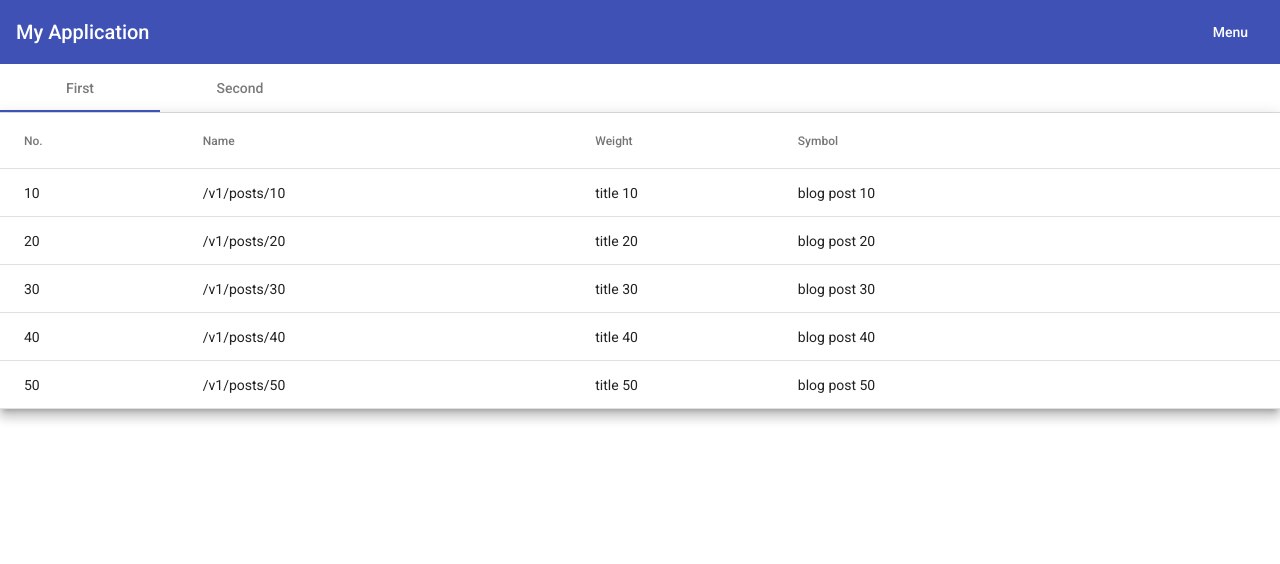
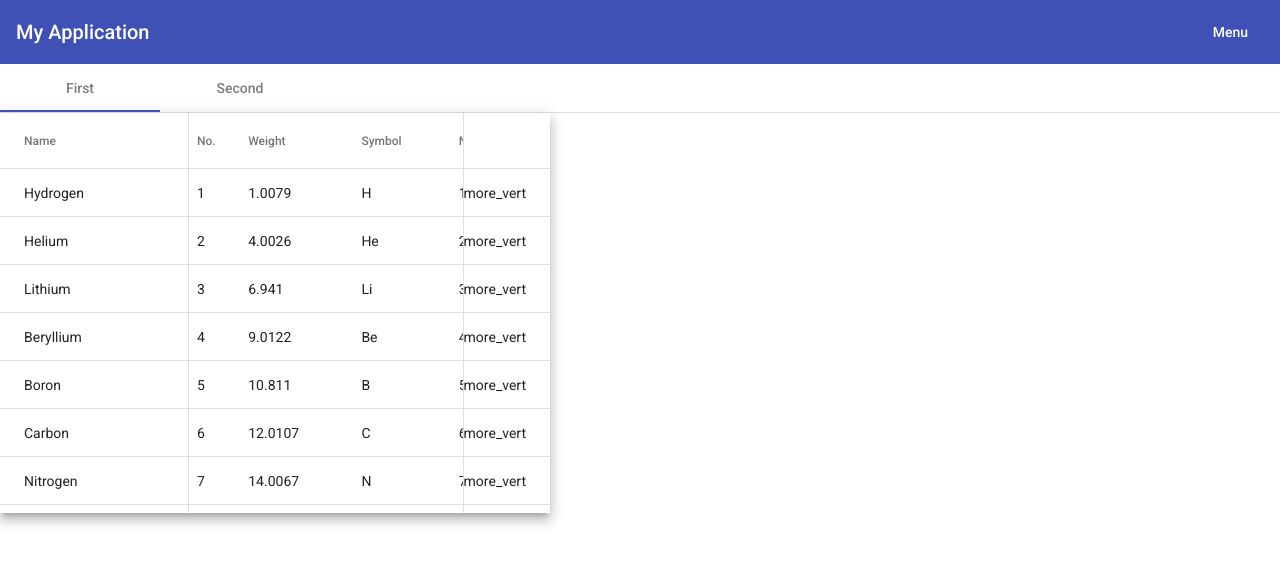
Before and after one commit to mntxwall/AngularMaterialDemo, an Angular app: page /second in a window 1280 px wide. Shown: the top 564 px of the page. Built offline with nearby package versions, Linux system fonts and the light colour scheme.

Commit message:
add table style

```diff
--- a/src/app/first-blog/first-blog.component.css
+++ b/src/app/first-blog/first-blog.component.css
@@ -1,3 +1,12 @@
+.example-container {
+  overflow: auto;
+}
 table {
   width: 100%;
 }
+td.mat-cell,th.mat-header-cell {
+  border-bottom: 1px solid #e0e0e0;
+  border-top: 1px solid #e0e0e0;
+  border-left: 1px solid #e0e0e0;
+  text-align: center
+}
--- a/src/app/first-blog/first-blog.component.html
+++ b/src/app/first-blog/first-blog.component.html
@@ -1,4 +1,4 @@
-<div class="mat-elevation-z2">
+<div class="example-container mat-elevation-z8">
   <table mat-table [dataSource]="dataSource">
 
     <!--- Note that these columns can be defined in any order.
@@ -66,7 +66,7 @@
       <td mat-cell *matCellDef="let element"> {{element.dt}} </td>
     </ng-container>
 
-    <ng-container matColumnDef="operation">
+    <ng-container matColumnDef="operation" sticky>
       <th mat-header-cell *matHeaderCellDef> 操作 </th>
       <td mat-cell *matCellDef="let element;let row; let i = index">
         <mat-form-field>
--- a/src/app/first-blog/first-blog.component.ts
+++ b/src/app/first-blog/first-blog.component.ts
@@ -30,10 +30,14 @@ export class FirstBlogComponent implements OnInit {
   ELEMENT_DATA_1: Master[] = [
     {
       id: 4, a_iden_string: 'a_iden_string_1', b_iden_string: 'b_iden_string_1',
-      dca: 100, cca: 20, name: 'name 1', cc: 'cc1', ctr:'ctr1', my:'my1', dt:'dt1', reg_place:'reg_place1', colo:'colo1'},
+      dca: 100, cca: 20, name: 'name 1', cc: '1111111111111111111111111111', ctr:'1111111111111111111111111111', my:'my1', dt:'dt1', reg_place:'reg_place1', colo:'colo1'},
     {
       id: 5, a_iden_string: 'a_iden_string_2', b_iden_string: 'b_iden_string_2',
-      dca: 100, cca: 20, name: 'name 2', cc: 'cc2', ctr:'ctr2', my:'my2', dt:'dt2', reg_place:'reg_place2', colo:'colo2'}
+      dca: 100, cca: 20, name: 'name 2', cc: '2222222222222222222222222222', ctr:'2222222222222222222222222222', my:'my2', dt:'dt2', reg_place:'reg_place2', colo:'colo2'},
+    {
+      id: 4, a_iden_string: 'a_iden_string_1', b_iden_string: 'b_iden_string_1',
+      dca: 100, cca: 20, name: 'name 1', cc: '1111111111111111111111111111', ctr:'1111111111111111111111111111', my:'my1', dt:'dt1', reg_place:'reg_place1', colo:'colo1'},
+
   ];
 
   /*
--- a/src/app/second-blog/second-blog.component.css
+++ b/src/app/second-blog/second-blog.component.css
@@ -1,3 +1,26 @@
+.example-container {
+  height: 400px;
+  width: 550px;
+  overflow-x: scroll;
+}
+
 table {
-  width: 100%;
+  width: 800px;
 }
+
+td.mat-column-star {
+  width: 20px;
+  padding-right: 8px;
+}
+
+th.mat-column-position, td.mat-column-position {
+  padding-left: 8px;
+}
+
+.mat-table-sticky:first-child {
+  border-right: 1px solid #e0e0e0;
+}
+
+.mat-table-sticky:last-child {
+  border-left: 1px solid #e0e0e0;
+}
--- a/src/app/second-blog/second-blog.component.html
+++ b/src/app/second-blog/second-blog.component.html
@@ -1,32 +1,39 @@
-<table mat-table [dataSource]="dataSource" class="mat-elevation-z8">
+<div class="example-container mat-elevation-z8">
+  <table mat-table [dataSource]="dataSource">
 
-  <!--- Note that these columns can be defined in any order.
-        The actual rendered columns are set as a property on the row definition" -->
+    <!-- Name Column -->
+    <ng-container matColumnDef="name" sticky>
+      <th mat-header-cell *matHeaderCellDef> Name </th>
+      <td mat-cell *matCellDef="let element"> {{element.name}} </td>
+    </ng-container>
 
     <!-- Position Column -->
-  <ng-container matColumnDef="id">
+    <ng-container matColumnDef="position">
       <th mat-header-cell *matHeaderCellDef> No. </th>
-    <td mat-cell *matCellDef="let element"> {{element.id}} </td>
-  </ng-container>
-
-  <!-- Name Column -->
-  <ng-container matColumnDef="link">
-    <th mat-header-cell *matHeaderCellDef> Name </th>
-    <td mat-cell *matCellDef="let element"> {{element.link}} </td>
+      <td mat-cell *matCellDef="let element"> {{element.position}} </td>
     </ng-container>
 
     <!-- Weight Column -->
-  <ng-container matColumnDef="title">
+    <ng-container matColumnDef="weight">
       <th mat-header-cell *matHeaderCellDef> Weight </th>
-    <td mat-cell *matCellDef="let element"> {{element.title}} </td>
+      <td mat-cell *matCellDef="let element"> {{element.weight}} </td>
     </ng-container>
 
     <!-- Symbol Column -->
-  <ng-container matColumnDef="body">
+    <ng-container matColumnDef="symbol">
       <th mat-header-cell *matHeaderCellDef> Symbol </th>
-    <td mat-cell *matCellDef="let element"> {{element.body}} </td>
+      <td mat-cell *matCellDef="let element"> {{element.symbol}} </td>
+    </ng-container>
+
+    <!-- Star Column -->
+    <ng-container matColumnDef="star" stickyEnd>
+      <th mat-header-cell *matHeaderCellDef></th>
+      <td mat-cell *matCellDef="let element">
+        more_vert
+      </td>
     </ng-container>
 
     <tr mat-header-row *matHeaderRowDef="displayedColumns"></tr>
     <tr mat-row *matRowDef="let row; columns: displayedColumns;"></tr>
   </table>
+</div>
--- a/src/app/second-blog/second-blog.component.ts
+++ b/src/app/second-blog/second-blog.component.ts
@@ -1,14 +1,4 @@
 import { Component, OnInit } from '@angular/core';
-import {Post} from '../post';
-
-
-const ELEMENT_DATA: Post[] = [
-  {id: '10', link: '/v1/posts/10', title: 'title 10', body: 'blog post 10'},
-  {id: '20', link: '/v1/posts/20', title: 'title 20', body: 'blog post 20'},
-  {id: '30', link: '/v1/posts/30', title: 'title 30', body: 'blog post 30'},
-  {id: '40', link: '/v1/posts/40', title: 'title 40', body: 'blog post 40'},
-  {id: '50', link: '/v1/posts/50', title: 'title 50', body: 'blog post 50'}
-];
 
 @Component({
   selector: 'app-second-blog',
@@ -19,10 +9,31 @@ export class SecondBlogComponent implements OnInit {
 
   constructor() { }
 
-  displayedColumns: string[] = ['id', 'link', 'title', 'body'];
+  displayedColumns =
+    ['name', 'position', 'weight', 'symbol', 'position', 'weight', 'symbol', 'star'];
   dataSource = ELEMENT_DATA;
 
   ngOnInit(): void {
   }
 
 }
+
+export interface PeriodicElement {
+  name: string;
+  position: number;
+  weight: number;
+  symbol: string;
+}
+
+const ELEMENT_DATA: PeriodicElement[] = [
+  {position: 1, name: 'Hydrogen', weight: 1.0079, symbol: 'H'},
+  {position: 2, name: 'Helium', weight: 4.0026, symbol: 'He'},
+  {position: 3, name: 'Lithium', weight: 6.941, symbol: 'Li'},
+  {position: 4, name: 'Beryllium', weight: 9.0122, symbol: 'Be'},
+  {position: 5, name: 'Boron', weight: 10.811, symbol: 'B'},
+  {position: 6, name: 'Carbon', weight: 12.0107, symbol: 'C'},
+  {position: 7, name: 'Nitrogen', weight: 14.0067, symbol: 'N'},
+  {position: 8, name: 'Oxygen', weight: 15.9994, symbol: 'O'},
+  {position: 9, name: 'Fluorine', weight: 18.9984, symbol: 'F'},
+  {position: 10, name: 'Neon', weight: 20.1797, symbol: 'Ne'},
+];
```
Lines whose indentation alone changed are shown as unchanged.
